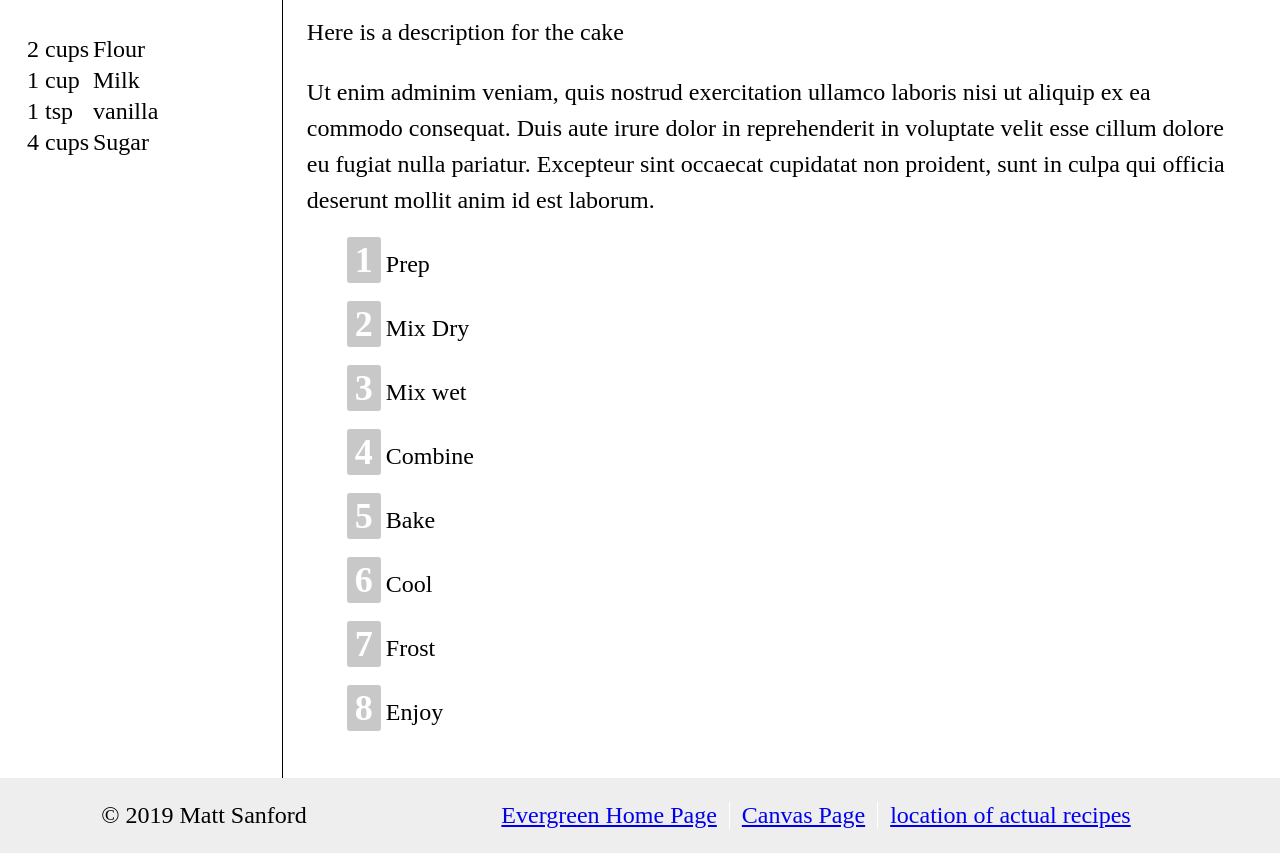
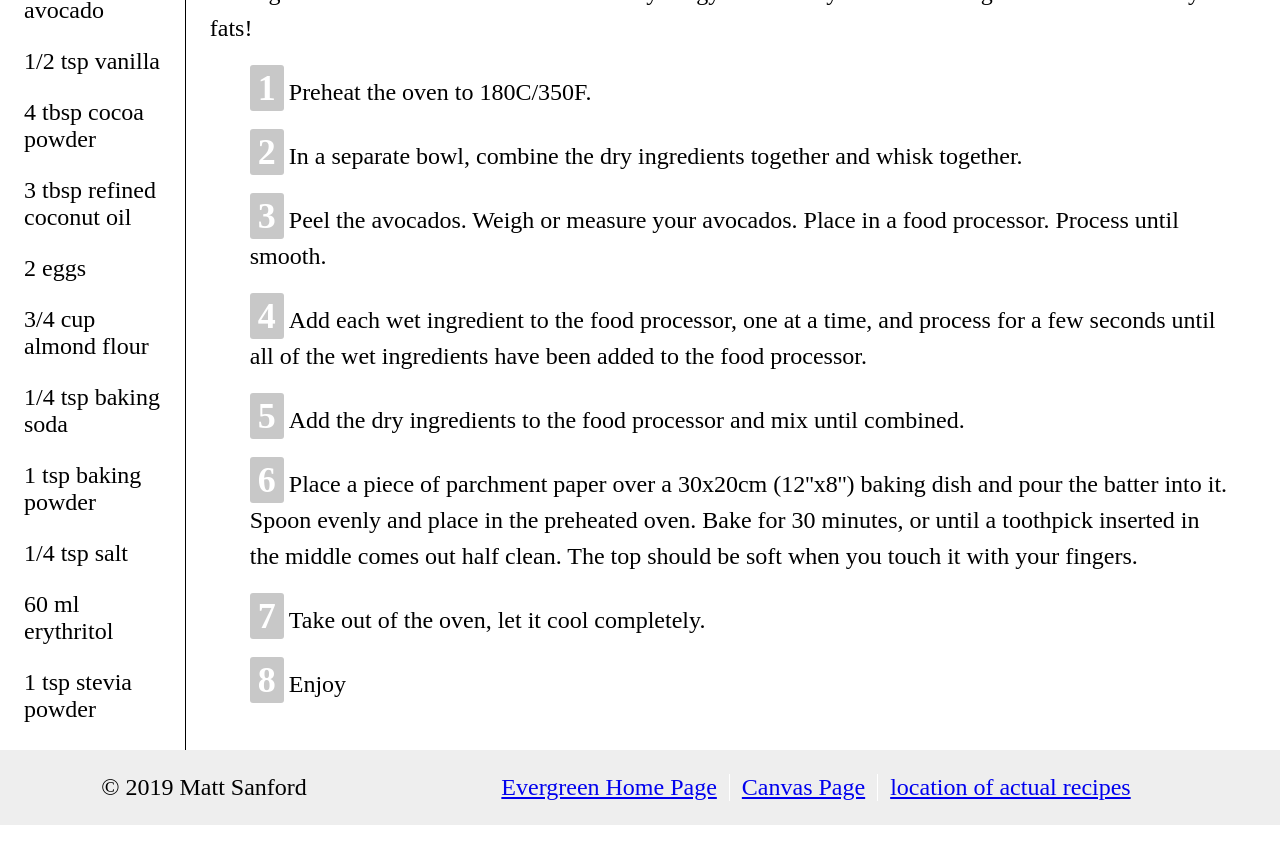
Before and after one commit to mtthw-s/wdatcs, a plain HTML site: page pages/pie.html in a window 1280 px wide. Shown: the part 446-1299 px from the top of the page. After the commit the page ends 1271 px from the top, so only its background shows below. Drawn offline with Linux system fonts and the light colour scheme.

Commit message:
Changed pie to brownies. Added brownie contents

```diff
--- a/pages/pie.html
+++ b/pages/pie.html
@@ -9,14 +9,14 @@
 <!-------------header------------->
         <header class="pie food">
             <h2 class="page-title">Matt's Super Cool Cookbook</h2>
-            <h1>Pie</h1>
+            <h1>Avocado Brownies</h1>
             <a href="../index.html" >Return Home</a>
             <nav>
                 <ul class="inline-nav">
-                    <li><a href="../pages/cake.html" >Cake</a></li>
+                    <li><a href="../pages/cake.html" >Chocolate Cake</a></li>
                     <li><a href="../pages/cookies.html">Cookies</a></li>
-                    <li><a href="../pages/pie.html" >Pie</a></li>
-                    <li><a href="../pages/cup.html" >Cupcakes</a></li>
+                    <li><a href="../pages/pie.html" >Avocado Brownies</a></li>
+                    <li><a href="../pages/cup.html" >Double Chocolate Muffins</a></li>
                 </ul>
             </nav>
         </header>
@@ -24,38 +24,32 @@
 <!-------------main------------->
         <main class="row">
             <aside>
-               <h3 class="header">Ingredients</h3>
-               <table>
-                   <tr>
-                       <td>2 cups</td>
-                       <td>Flour</td>
-                   </tr>
-                   <tr>
-                       <td>1 cup</td>
-                       <td>Milk</td>
-                   </tr>
-                   <tr>
-                       <td>1 tsp</td>
-                       <td>vanilla</td>
-                   </tr>
-                   <tr>
-                       <td>4 cups</td>
-                       <td>Sugar</td>
-                   </tr>
-               </table>
+               <h3>Ingredients</h3>
+               <div  class="recipe-links">
+                    <p>1 cup mashed avocado</p>
+                    <p>1/2 tsp vanilla</p>
+                    <p>4 tbsp cocoa powder</p>
+                    <p>3 tbsp refined coconut oil</p>
+                    <p>2 eggs</p>
+                    <p>3/4 cup almond flour</p>
+                    <p>1/4 tsp baking soda</p>
+                    <p>1 tsp baking powder</p>
+                    <p>1/4 tsp salt</p>
+                    <p>60 ml erythritol</p>
+                    <p>1 tsp stevia powder</p>
+                </div>
             </aside>
             <article class="article">
-                <h3 class="header">Directions</h3>
-                <p>Here is a description for the cake</p>
-                <p>Ut enim adminim veniam, quis nostrud exercitation ullamco laboris nisi ut aliquip ex ea commodo consequat. Duis aute irure dolor in reprehenderit in voluptate velit esse cillum dolore eu fugiat nulla pariatur. Excepteur sint occaecat cupidatat non proident, sunt in culpa qui officia deserunt mollit anim id est laborum.</p>
+                <h3>Directions</h3>
+                <p>Having avocado in the brownies creates a very fudgy consistancy.  It also adds a great source of healthy fats!</p>
                 <ol>
-                    <li>Prep</li>
-                    <li>Mix Dry</li>
-                    <li>Mix wet</li>
-                    <li>Combine</li>
-                    <li>Bake</li>
-                    <li>Cool</li>
-                    <li>Frost</li>
+                    <li>Preheat the oven to 180C/350F.</li>
+                    <li>In a separate bowl, combine the dry ingredients together and whisk together.</li>
+                    <li>Peel the avocados.  Weigh or measure your avocados.   Place in a food processor. Process until smooth.</li>
+                    <li>Add each wet ingredient to the food processor, one at a time, and process for a few seconds until all of the wet ingredients have been added to the food processor. </li>
+                    <li>Add the dry ingredients to the food processor and mix until combined.</li>
+                    <li>Place a piece of parchment paper over a 30x20cm (12''x8'') baking dish and pour the batter into it. Spoon evenly and place in the preheated oven. Bake for 30 minutes, or until a toothpick inserted in the middle comes out half clean.  The top should be soft when you touch it with your fingers.</li>
+                    <li>Take out of the oven, let it cool completely.</li>
                     <li>Enjoy</li>
                 </ol>
             </article>
```
Also changed, not shown: index.html (+4 -6 lines), pages/cake.html (+5 -6 lines), pages/cookies.html (+18 -30 lines), pages/cup.html (+14 -21 lines).
